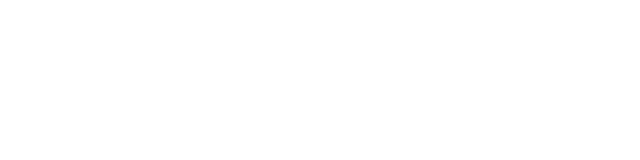
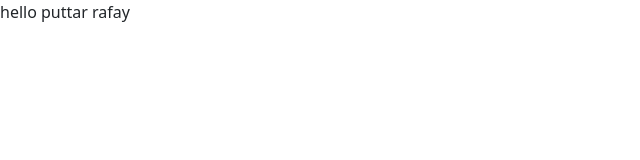
Before and after one commit to haroon909/react_test, a React (Create React App) app: page / in a window 1280 px wide. Shown: the top 160 px of the page, without its empty margins (0-640 px from the left). Built offline with nearby package versions, Linux system fonts and the light colour scheme.

Commit message:
--- Auto Git Commit ---

```diff
--- a/src/App.jsx
+++ b/src/App.jsx
@@ -3,7 +3,7 @@
 const App = () => {
   return (
     <div>
-
+      hello puttar rafay
     </div>
   )
 }
```
Also changed, not shown: .autogit/logs/log-23-8-2024-12-4-41.txt (added).
